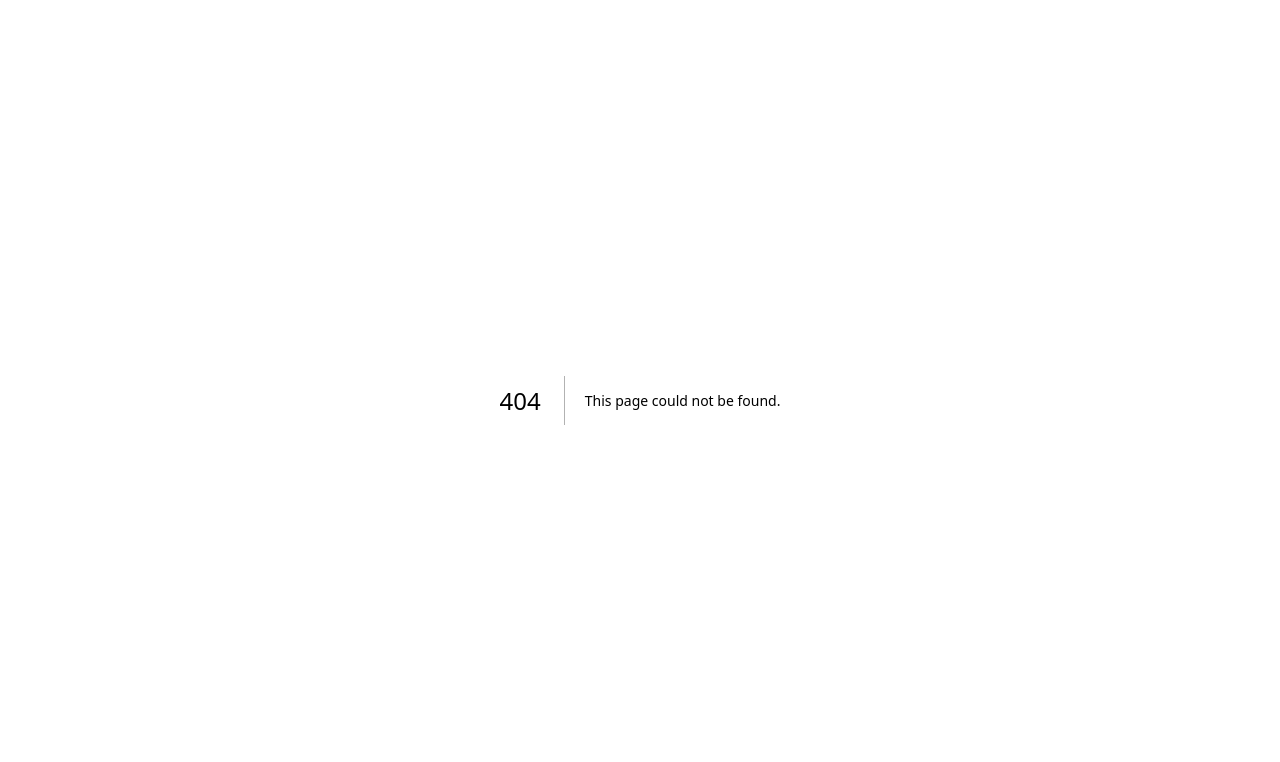
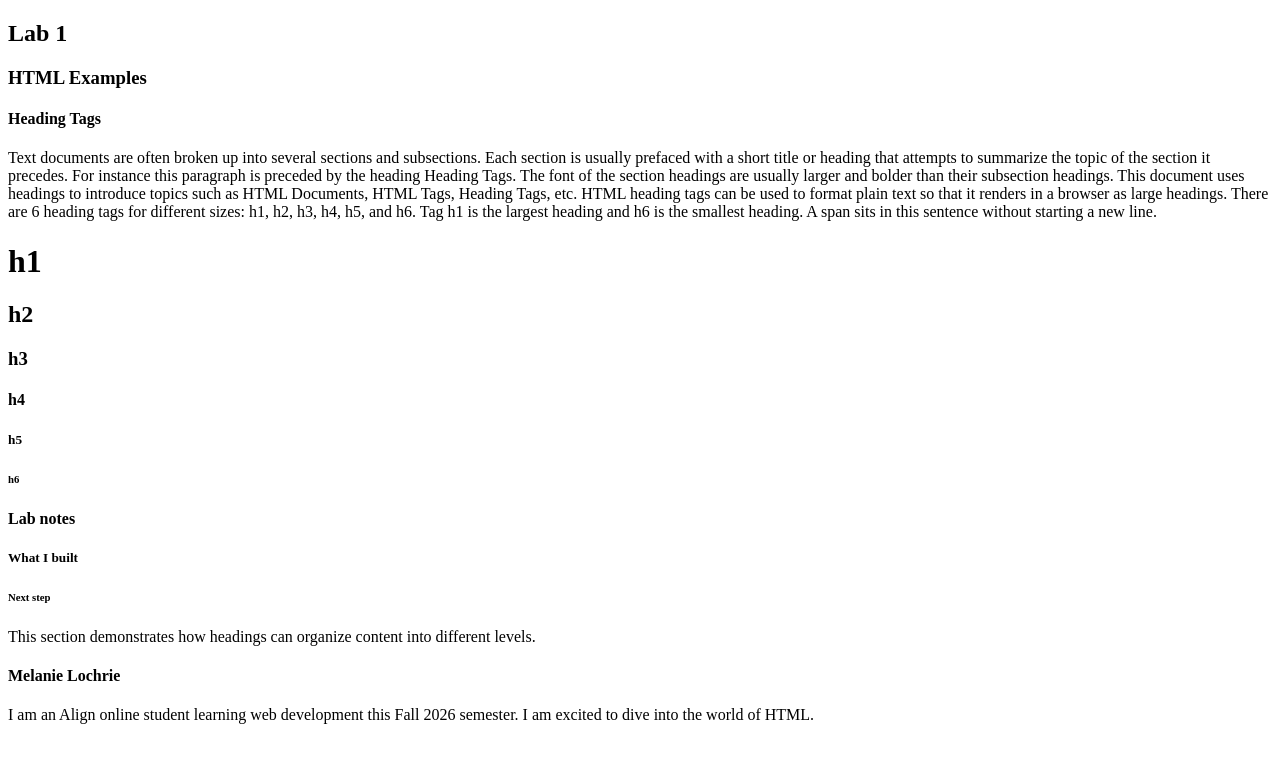
Before and after one commit to melanielochrie/kambaz-next-js-Fall-2026, a Next.js app: page /labs/lab1 in a window 1280 px wide. Before the commit this address had no page. Shown: the top 762 px of the page. Built offline with nearby package versions, Linux system fonts and the light colour scheme.

Commit message:
Complete Lab 1 heading tags and labs page

```diff
--- /dev/null
+++ b/app/labs/lab1/HeadingTags.tsx
@@ -0,0 +1,46 @@
+export default function HeadingTags() {
+    return (
+        <div id="wd-h-tag">
+            <h4>Heading Tags</h4>
+
+            Text documents are often broken up into several sections and subsections.
+            Each section is usually prefaced with a short title or heading that
+            attempts to summarize the topic of the section it precedes. For instance
+            this paragraph is preceded by the heading Heading Tags. The font of the
+            section headings are usually larger and bolder than their subsection
+            headings. This document uses headings to introduce topics such as HTML
+            Documents, HTML Tags, Heading Tags, etc. HTML heading tags can be used
+            to format plain text so that it renders in a browser as large headings.
+            There are 6 heading tags for different sizes: h1, h2, h3, h4, h5, and
+            h6. Tag h1 is the largest heading and h6 is the smallest heading. A{" "}
+            <span id="wd-inline-span">span</span> sits in this sentence without
+            starting a new line.
+
+            <h1>h1</h1>
+            <h2>h2</h2>
+            <h3>h3</h3>
+            <h4>h4</h4>
+            <h5>h5</h5>
+            <h6>h6</h6>
+
+            <div id="wd-ai-headings">
+                <h4>Lab notes</h4>
+                <h5>What I built</h5>
+                <h6>Next step</h6>
+                <span>
+                    This section demonstrates how headings can organize content into different levels.
+                </span>
+            </div>
+
+
+            <div id="wd-your-heading">
+                <h4>Melanie Lochrie</h4>
+                <span>
+                    I am an Align online student learning web development this Fall 2026
+                    semester. I am excited to dive into the world of{" "}
+                    <span id="wd-your-span">HTML</span>.
+                </span>
+            </div>
+        </div>
+    );
+}
--- /dev/null
+++ b/app/labs/lab1/page.tsx
@@ -0,0 +1,12 @@
+import HeadingTags from "./HeadingTags";
+
+export default function Lab1() {
+    return (
+        <div id="wd-lab1">
+            <h2>Lab 1</h2>
+            <h3>HTML Examples</h3>
+            <HeadingTags />
+            {/* do the next exercise here */}
+        </div>
+    );
+}
--- a/app/layout.tsx
+++ b/app/layout.tsx
@@ -1,6 +1,6 @@
 import type { Metadata } from "next";
 import { Geist, Geist_Mono } from "next/font/google";
-import "./globals.css";
+//import "./globals.css";
 
 const geistSans = Geist({
   variable: "--font-geist-sans",
```
Also changed, not shown: app/labs/page.tsx (added, +24 -0 lines).
